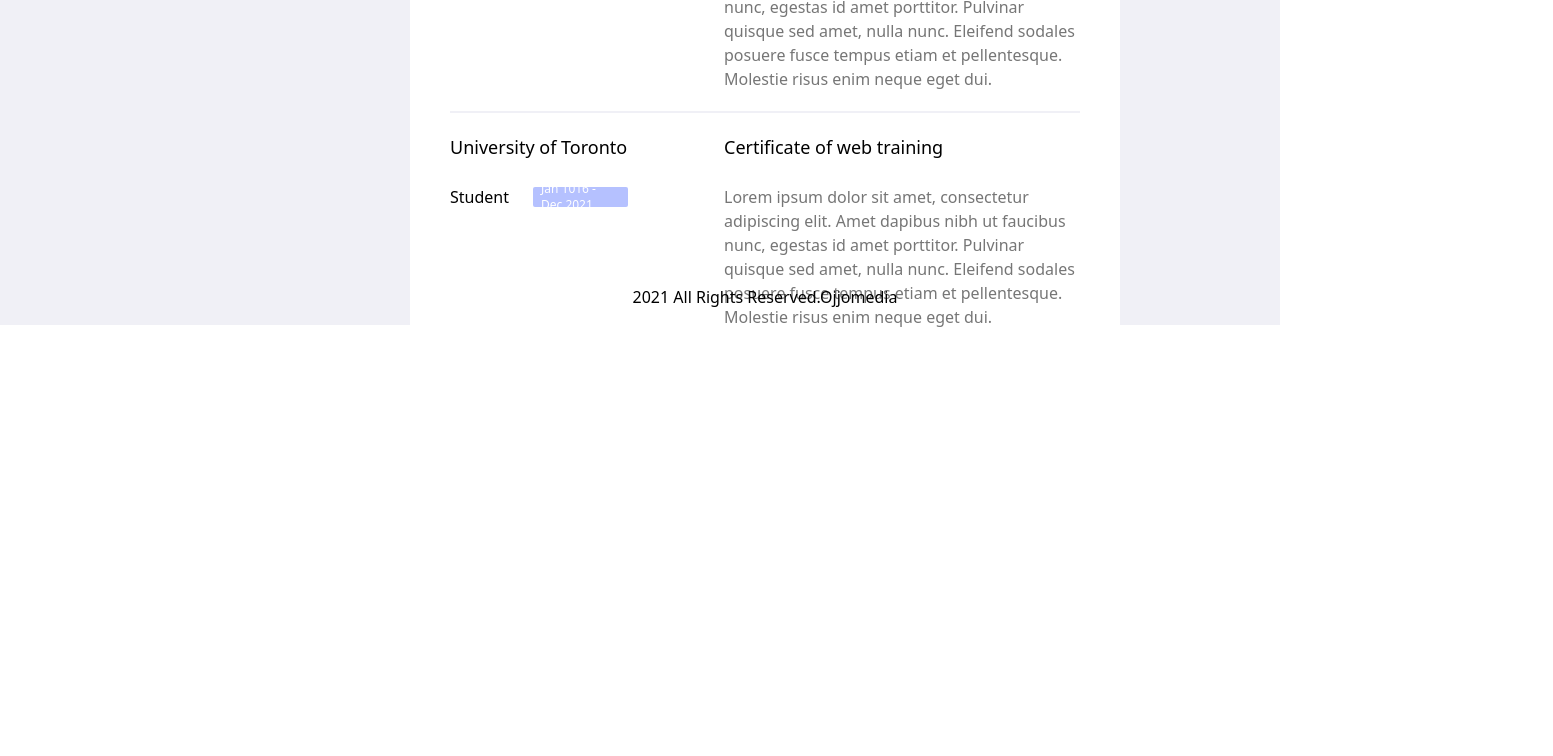
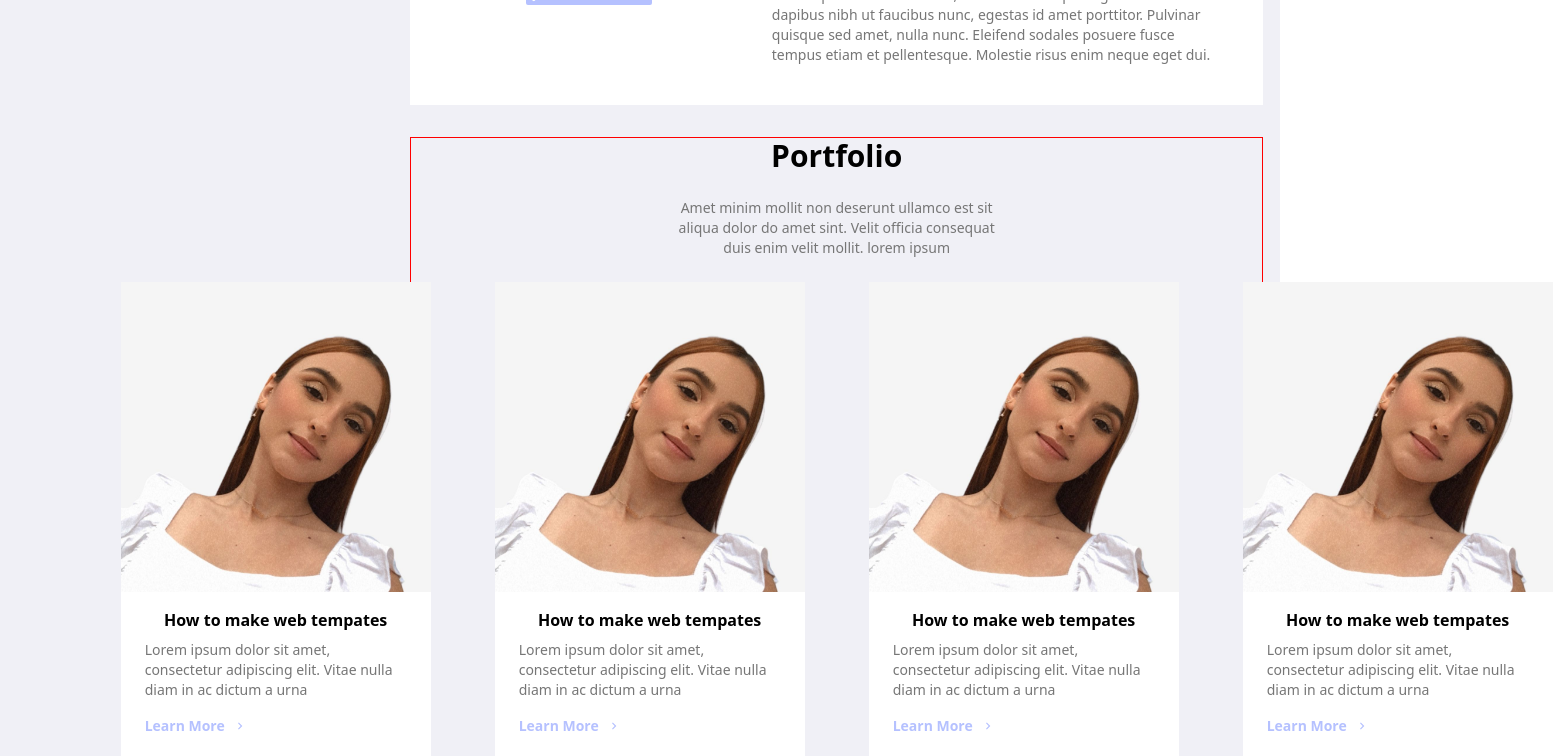
Before and after one commit to camilaramirez4/CV-IngWeb, a Next.js app: page / in a window 1280 px wide. Shown: the part 1700-2456 px from the top of the page, 1553 px wide, since content can reach past the window. Before the commit the page ends 2069 px from the top, so only its background shows below. Built offline with nearby package versions, Linux system fonts and the light colour scheme.

Commit message:
Seccion Portfolio maquetada

```diff
--- a/components/Education.tsx
+++ b/components/Education.tsx
@@ -4,7 +4,7 @@ import { Studies } from "./Studies";
 
 const Education = () => {
     return (
-        <div className="flex flex-col w-full h-[800px] mb-8 items-center">
+        <div className="flex flex-col w-full mb-8 items-center">
             <span className="text-3xl font-bold">Education</span>
             <p className=" text-center m-6 w-2/5 text-secondary-text">
                 Amet minim mollit non deserunt ullamco est sit aliqua dolor do amet sint.
--- /dev/null
+++ b/components/Portfolio.tsx
@@ -0,0 +1,41 @@
+import { Project } from "./Project";
+
+const Portfolio = () => {
+    return (
+        <div className="debug flex flex-col mb-8 items-center w-full">
+            <span className="text-3xl font-bold">Portfolio</span>
+            <p className="text-center m-6 w-2/5 text-secondary-text">
+                Amet minim mollit non deserunt ullamco est sit aliqua dolor do amet sint.
+                Velit officia consequat duis enim velit mollit. lorem ipsum
+            </p>
+            <div className="flex gap-16 w-fit overflow-x-auto">
+                <Project
+                    imagePath="/images/ProfileSidebar.jpg"
+                    title="How to make web tempates"
+                    description="Lorem ipsum dolor sit amet, consectetur adipiscing elit. Vitae nulla diam in ac dictum a urna "
+                    buttonContent=""
+                />
+                <Project
+                    imagePath="/images/ProfileSidebar.jpg"
+                    title="How to make web tempates"
+                    description="Lorem ipsum dolor sit amet, consectetur adipiscing elit. Vitae nulla diam in ac dictum a urna "
+                    buttonContent=""
+                />
+                <Project
+                    imagePath="/images/ProfileSidebar.jpg"
+                    title="How to make web tempates"
+                    description="Lorem ipsum dolor sit amet, consectetur adipiscing elit. Vitae nulla diam in ac dictum a urna "
+                    buttonContent=""
+                />
+                <Project
+                    imagePath="/images/ProfileSidebar.jpg"
+                    title="How to make web tempates"
+                    description="Lorem ipsum dolor sit amet, consectetur adipiscing elit. Vitae nulla diam in ac dictum a urna "
+                    buttonContent=""
+                />
+            </div>
+        </div>
+    );
+};
+
+export { Portfolio };
--- /dev/null
+++ b/components/Project.tsx
@@ -0,0 +1,33 @@
+import Image from 'next/image';
+import { MdKeyboardArrowRight } from 'react-icons/md';
+
+interface ProjectProps {
+    imagePath: string;
+    title: String;
+    description: String;
+    buttonContent: String;
+}
+
+const Project = ({imagePath, title, description, buttonContent}: ProjectProps) => {
+    return (
+        <div className='h-[474px] w-[310px] bg-white flex flex-col'>
+            <Image src={imagePath} alt="Project Photo" width={310} height={300}/>
+            <div className='flex flex-col items-center gap-2 px-6 py-4'>
+                <span className='font-semibold text-base'>
+                    {title}
+                </span>
+                <p className='text-secondary-text'>
+                    {description}
+                </p>
+            </div>
+            <div className='px-6'>
+                <button className='text-baby-blue font-semibold flex items-center justify-center gap-2'>
+                    Learn More
+                    <MdKeyboardArrowRight/>
+                </button>
+            </div>
+        </div>
+    );
+};
+
+export { Project };
--- a/pages/index.tsx
+++ b/pages/index.tsx
@@ -3,18 +3,20 @@ import { Profile } from "@/components/Profile";
 import { Knowledge } from "@/components/Knowledge";
 import { RightSidebar } from "@/components/RightSidebar";
 import { Education } from "@/components/Education";
+import { Portfolio } from "@/components/Portfolio";
 
 const Index = () => {
   return (
     <div className="flex w-full h-full bg-light-gray gap-5">
       <LeftSidebar/>
-      <main className="h-full w-8/12 ml-[410px] mr-[160px]">
+      <main className="h-full w-8/12 ml-[410px] mr-[160px] text-sm">
         <Profile/>
         <Knowledge/>
         <Education/>
+        <Portfolio/>
         <footer className="w-full bg-white h-14 flex items-center justify-center">
           <span>
-            2021 All Rights Reserved.Ojjomedia
+            2023 All Rights Reserved
           </span>
         </footer>
       </main>
```
